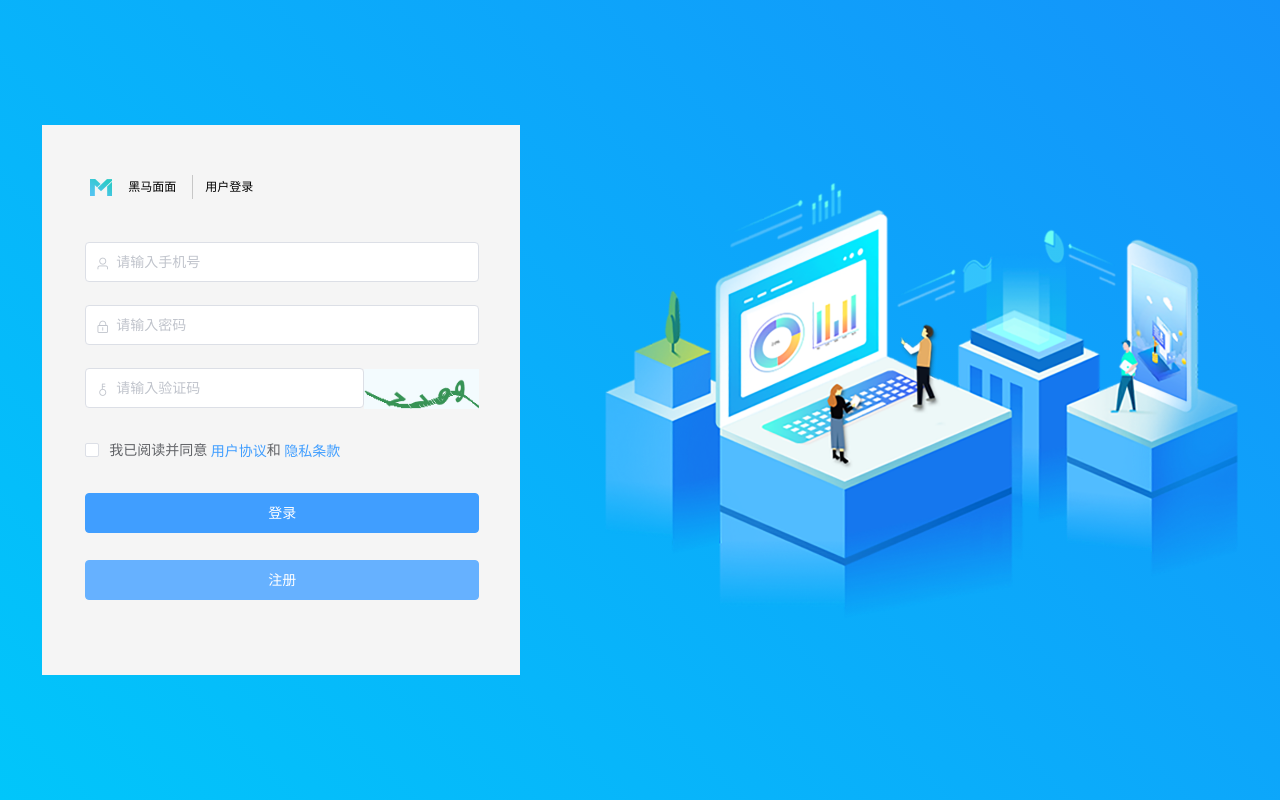
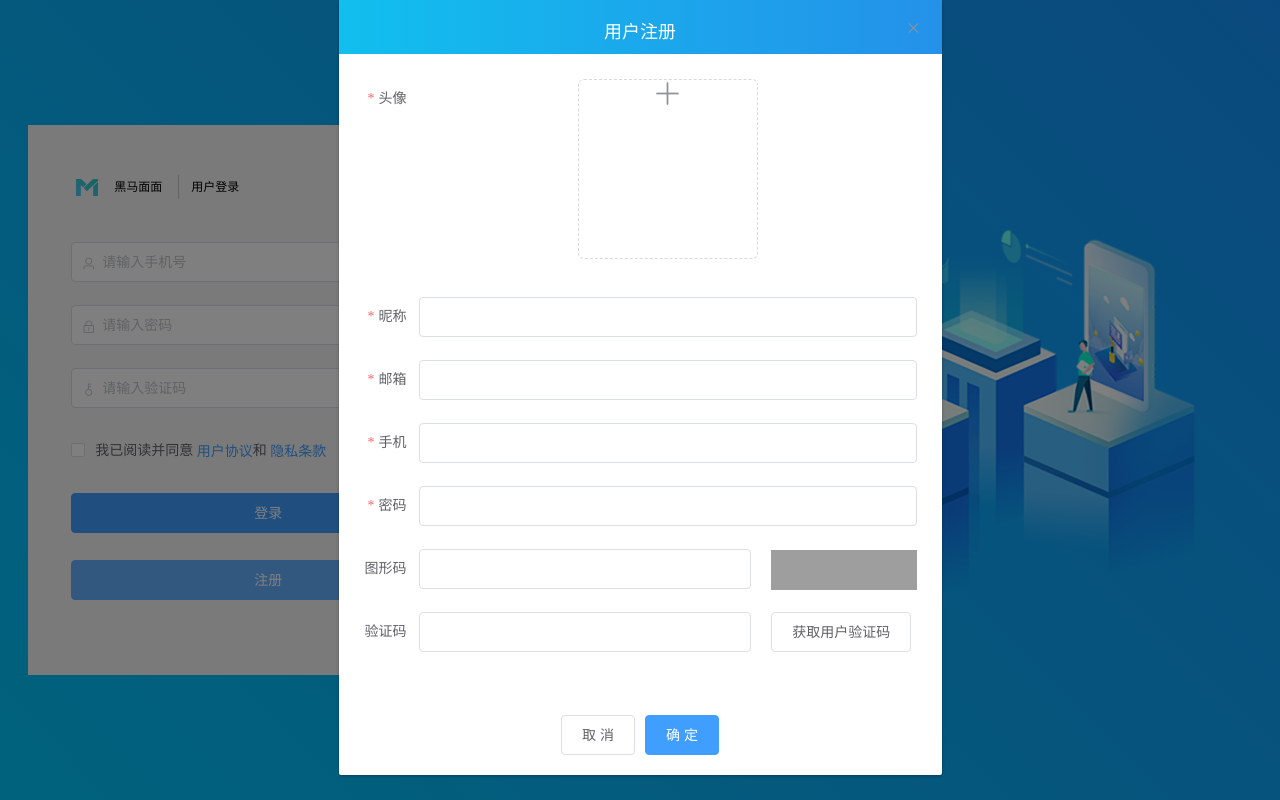
Before and after one commit to arwetrtjgkuhgd/hemachen, a Vue app: page /#/login in a window 1280 px wide. Both pictures are taken after a click on the button "注册". Built offline with nearby package versions, Linux system fonts and the light colour scheme.

Commit message:
完成注册

```diff
--- /dev/null
+++ b/src/api/register.js
@@ -0,0 +1,21 @@
+import axios from "axios"
+
+// 用户验证码
+export function sendSMS(data) {
+    return axios({
+        url: process.env.VUE_APP_URL + "/sendsms&t=" + Math.random() * 99,
+        method: "post",
+        data,
+        withCredentials: true
+    })
+}
+
+// 用户注册
+export function register(data) {
+    return axios({
+        url: process.env.VUE_APP_URL + "/register",
+        method: "post",
+        data,
+        withCredentials: true
+    })
+}
--- /dev/null
+++ b/src/views/login/components/register.vue
@@ -0,0 +1,266 @@
+<template>
+  <div>
+    <!-- 用户注册 -->
+    <el-dialog title="用户注册" :visible.sync="dialogFormVisible" width="603px" center top>
+      <el-form :model="form" label-width="55px" :rules="rules" ref="form">
+        <!-- 头像 -->
+        <el-form-item prop="head" label="头像">
+          <el-upload
+            v-model="form.head"
+            name="image"
+            class="avatar-uploader"
+            :action="uploadUrl"
+            :show-file-list="false"
+            :on-success="handleAvatarSuccess"
+            :before-upload="beforeAvatarUpload"
+          >
+            <img v-if="imageUrl" :src="imageUrl" class="avatar" />
+            <i v-else class="el-icon-plus avatar-uploader-icon"></i>
+          </el-upload>
+        </el-form-item>
+        <!-- 昵称 -->
+        <el-form-item prop="username" label="昵称">
+          <el-input v-model="form.username" clearable gutter="100"></el-input>
+        </el-form-item>
+        <!-- 邮箱 -->
+        <el-form-item prop="email" label="邮箱">
+          <el-input v-model="form.email" clearable gutter="100"></el-input>
+        </el-form-item>
+        <!-- 手机 -->
+        <el-form-item prop="cellphone" label="手机">
+          <el-input v-model="form.cellphone" clearable gutter="100"></el-input>
+        </el-form-item>
+        <!-- 密码 -->
+        <el-form-item prop="password" label="密码">
+          <el-input v-model="form.password" show-password clearable></el-input>
+        </el-form-item>
+        <!-- 图形码 -->
+        <el-form-item label="图形码">
+          <el-row>
+            <el-col :span="16">
+              <el-input clearable v-model="form.code"></el-input>
+            </el-col>
+            <el-col :span="7" :offset="1">
+              <img class="login_code" :src="picCodeUrl" @click="refreshCode" alt />
+            </el-col>
+          </el-row>
+        </el-form-item>
+        <!-- 验证码 -->
+        <el-form-item label="验证码">
+          <el-row>
+            <el-col :span="16">
+              <el-input clearable v-model="form.rcode"></el-input>
+            </el-col>
+            <el-col :span="7" :offset="1">
+              <el-button :disabled="sec != 0" @click="cellPhCode">{{sec==0?"获取用户验证码":"还有"+sec+"秒"}}</el-button>
+            </el-col>
+          </el-row>
+        </el-form-item>
+      </el-form>
+
+      <span slot="footer" class="dialog-footer">
+        <el-button @click="dialogFormVisible = false">取 消</el-button>
+        <el-button type="primary" @click="notarize">确 定</el-button>
+      </span>
+    </el-dialog>
+  </div>
+</template>
+
+<script>
+import { sendSMS, register } from "@/api/register.js";
+export default {
+  data() {
+    return {
+      uploadUrl: process.env.VUE_APP_URL + "/uploads", //头像上传接口
+      imageUrl: "", // 头像图片
+      sec: 0, // 按钮倒计时
+      picCodeUrl: process.env.VUE_APP_URL + "/captcha?type=sendsms", // 图形码的路径地址
+      dialogFormVisible: false, // 是否显示对话框
+      // 跟表单元素双向绑定的对象
+      form: {
+        head: "", //头像
+        username: "", //昵称
+        email: "", // 邮箱
+        cellphone: "", //手机号
+        password: "", //密码
+        code: "" // 图形码
+      },
+      // 规则对象
+      rules: {
+        // 头像
+        head: [{ required: true, message: "请上传头像", trigger: "change" }],
+        // 昵称
+        username: [{ required: true, message: "请输入昵称", trigger: "blur" }],
+        // 邮箱
+        email: [
+          { required: true, message: "请输入邮箱", trigger: "blur" },
+          {
+            pattern: /^[a-zA-Z0-9_-]+@[a-zA-Z0-9_-]+(\.[a-zA-Z0-9_-]+)+$/,
+            message: "邮箱格式不正确",
+            trigger: "blur"
+          }
+        ],
+        // 手机
+        cellphone: [
+          { required: true, message: "请输入手机号", trigger: "blur" },
+          {
+            pattern: /^1[3456789]\d{9}$/,
+            message: "手机号码格式不正确",
+            trigger: "blur"
+          }
+        ],
+        // 密码
+        password: [
+          { required: true, message: "请输入密码", trigger: "blur" },
+          {
+            min: 6,
+            max: 16,
+            message: "密码为6~16为数",
+            trigger: "blur"
+          }
+        ]
+        // 图片验证码
+        // 手机验证码
+      }
+    };
+  },
+  methods: {
+    notarize() {
+      // 判断所有规则有没有符合规矩
+      this.$refs.form.validate(valid => {
+        if (valid) {
+          register({
+            username: this.form.username,
+            phone: this.form.cellphone,
+            email: this.form.email,
+            avatar: this.form.head,
+            password: this.form.password,
+            rcode: this.form.rcode
+          }).then(res => {
+            if (res.data.code == 200) {
+              this.$message.success("注册成功！");
+
+              // 重置表单,他只能重置表单元素
+              // 而img不是表单元素，所以只要img绑定的url还在，他就一直在显示
+              this.$refs.form.resetFields();
+              // 清空
+              this.imageUrl = "";
+              this.form.code = "";
+              this.form.rcode = "";
+              //注册成功，关闭对话框
+              this.dialogFormVisible = false;
+            } else {
+              // 提示错误信息
+              this.$message.error(res.data.message);
+            }
+          });
+        } else {
+          console.log("不符合规矩");
+          return false;
+        }
+      });
+    },
+    // 刷新图形码
+    refreshCode() {
+      this.picCodeUrl =
+        process.env.VUE_APP_URL +
+        "/captcha?type=sendsms&t=" +
+        Math.random() * 99;
+    },
+    // 获取手机验证码
+    cellPhCode() {
+      if (!/^1[3456789]\d{9}$/.test(this.form.cellphone)) {
+        return this.$message.error("手机格式不正确");
+      }
+      if (this.form.code.length != 4) {
+        return this.$message.error("验证码长度不正确");
+      }
+      this.sec = 60;
+      let timeID = setInterval(() => {
+        this.sec--;
+        if (this.sec == 0) {
+          clearInterval(timeID);
+        }
+      }, 1000);
+      // 发请求获取手机验证码
+      sendSMS({
+        code: this.form.code,
+        phone: this.form.cellphone
+      }).then(res => {
+        console.log(res);
+        if (res.data.code == 200) {
+          console.log("成功获取验证码");
+          this.$message.success("成功获取验证码" + res.data.data.captcha);
+        } else {
+          // console.log(res.data.message);
+          this.$message.error(res.data.message);
+        }
+      });
+    },
+    // 头像上传成功
+    handleAvatarSuccess(res, file) {
+      // console.log(res);
+      this.imageUrl = URL.createObjectURL(file.raw);
+      // 上传成功还要给avatar赋值,手动来赋值才让他有值的，没有事件重新校验
+      this.form.head = res.data.file_path;
+      // 这个时候我们就要想办法，单独对这一个属性做一次校验
+      this.$refs.form.validateField("head");
+    },
+    // 头像上传前
+    beforeAvatarUpload(file) {
+      const isJPG = file.type === "image/jpeg" || "image/png" || "image/gif";
+      const isLt2M = file.size / 1024 / 1024 < 2;
+      if (!isJPG) {
+        this.$message.error("上传头像图片只能是 图片 格式!");
+      }
+      if (!isLt2M) {
+        this.$message.error("上传头像图片大小不能超过 2MB!");
+      }
+
+      return isJPG && isLt2M;
+    }
+  }
+};
+</script>
+
+<style lang="less">
+.el-dialog__header {
+  background: linear-gradient(to right, #11bfee, #2491e9);
+
+  .el-dialog__title {
+    color: #fff;
+  }
+}
+
+.login_code {
+  width: 100%;
+  height: 40px;
+}
+
+.avatar-uploader {
+  text-align: center;
+}
+.avatar-uploader .el-upload {
+  border: 1px dashed #d9d9d9;
+  border-radius: 6px;
+  cursor: pointer;
+  position: relative;
+  overflow: hidden;
+}
+.avatar-uploader .el-upload:hover {
+  border-color: #409eff;
+}
+.avatar-uploader-icon {
+  font-size: 28px;
+  color: #8c939d;
+  width: 178px;
+  height: 178px;
+  line-height: 178px;
+  text-align: center;
+}
+.avatar {
+  width: 178px;
+  height: 178px;
+  display: block;
+}
+</style>
--- a/src/views/login/index.vue
+++ b/src/views/login/index.vue
@@ -63,24 +63,32 @@
 
         <el-form-item>
           <el-button class="btn" type="primary" @click="submitForm">登录</el-button>
-          <el-button class="btn" type="primary">注册</el-button>
+          <el-button class="btn" type="primary" @click="registe">注册</el-button>
         </el-form-item>
       </el-form>
     </div>
     <img src="./images/login_banner_ele.png" alt />
+    <!-- 用户注册 -->
+    <register ref="reg"></register>
   </div>
 </template>
 
 <script>
+import register from "./components/register.vue";
 export default {
+  components: {
+    register
+  },
   data() {
     return {
       ruleForm: {
+        // 用户登录的
         name: "",
         pass: "",
         code: "",
         check: false
       },
+
       rules: {
         user: [
           { required: true, message: "请输入手机号", trigger: "blur" },
@@ -95,6 +103,7 @@ export default {
     };
   },
   methods: {
+    // 登录点击事件
     submitForm() {
       // 判断所有规则有没有符合规矩
       this.$refs.ruleForm.validate(valid => {
@@ -105,6 +114,10 @@ export default {
           return false;
         }
       });
+    },
+    // 注册点击事件
+    registe() {
+      this.$refs.reg.dialogFormVisible = true;
     }
   }
 };
```
Also changed, not shown: 1 other file (tests, documents, lock files or other folders).
